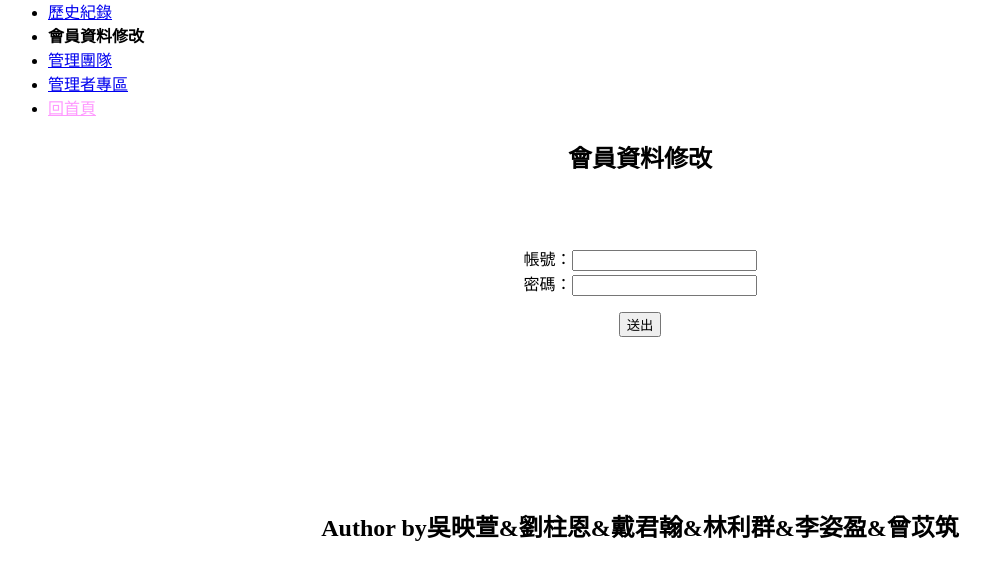
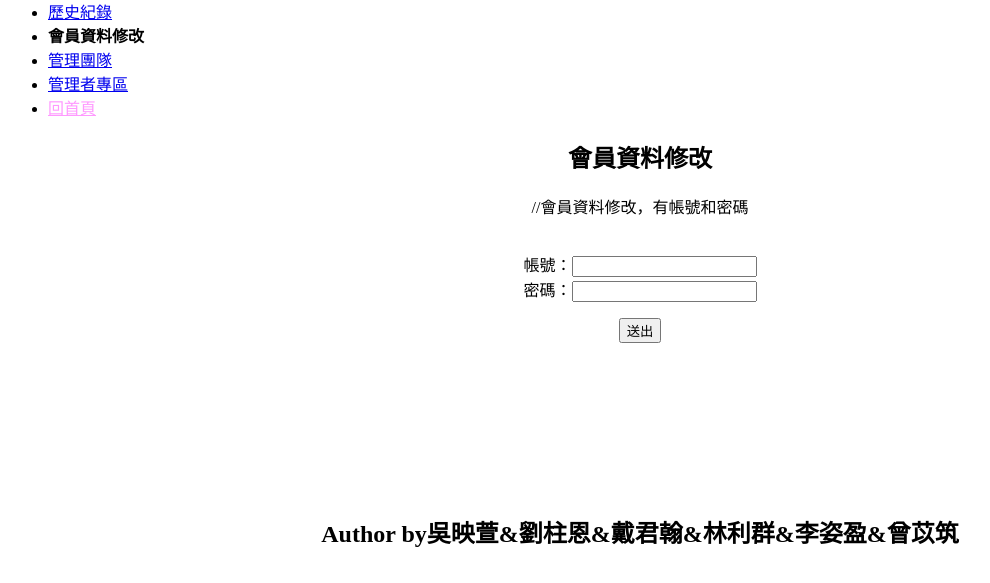
Before and after one commit to NTUEGROUP6/Group6, a PHP site: page /login.php in a window 1280 px wide. Shown: the part 148-731 px from the top of the page, without its empty margins (0-990 px from the left). Run offline with PHP 8.4, Linux system fonts and the light colour scheme.

Commit message:
Update login.php

```diff
--- a/login.php
+++ b/login.php
@@ -24,7 +24,7 @@
 <div id="CONTENT">
 	<p>
 		<center>
-		<h2>會員資料修改<br/></h2>
+		<h2>會員資料修改<br/></h2>    //會員資料修改，有帳號和密碼
 		<br/>
 		<br/>
 
```
